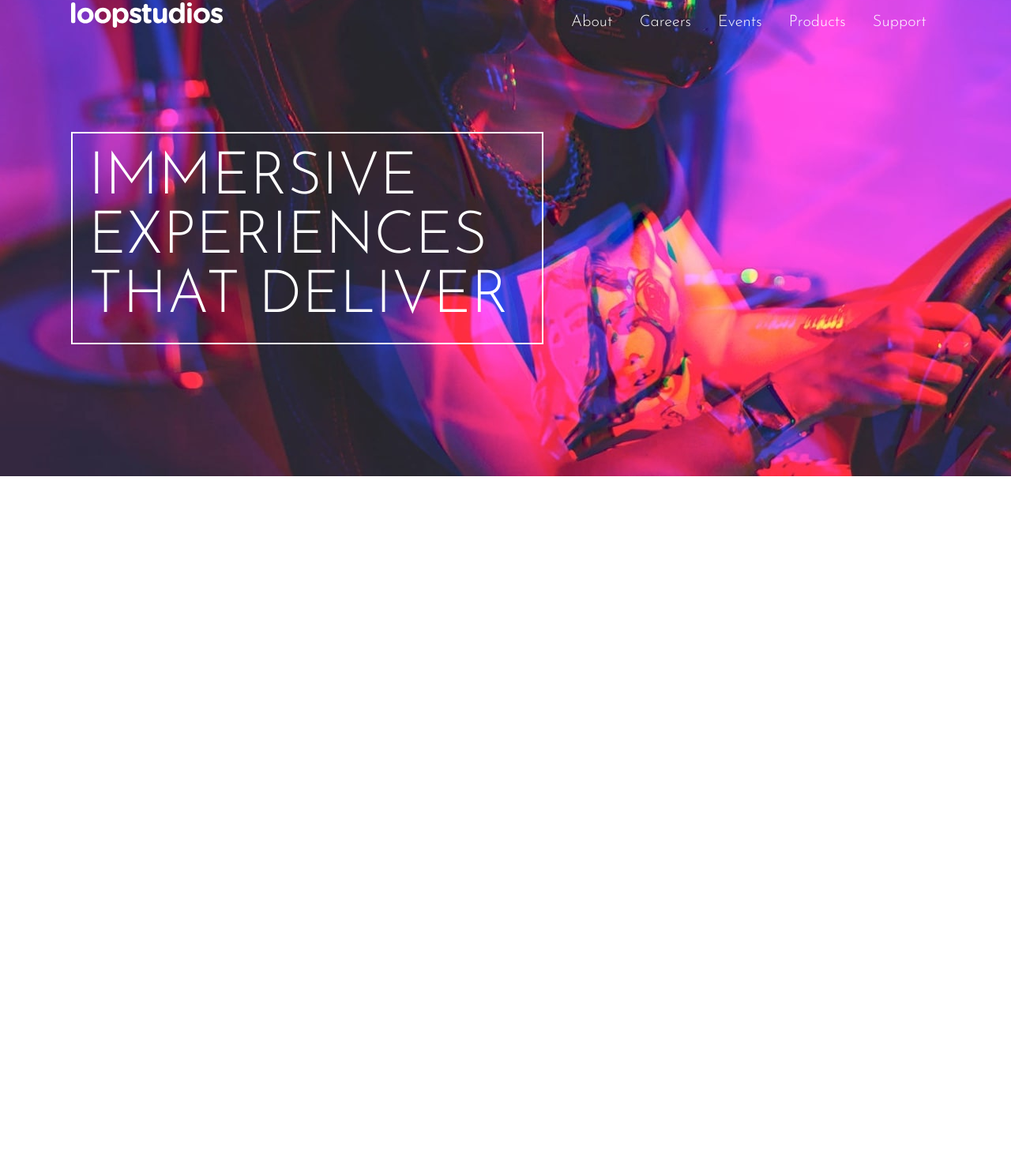
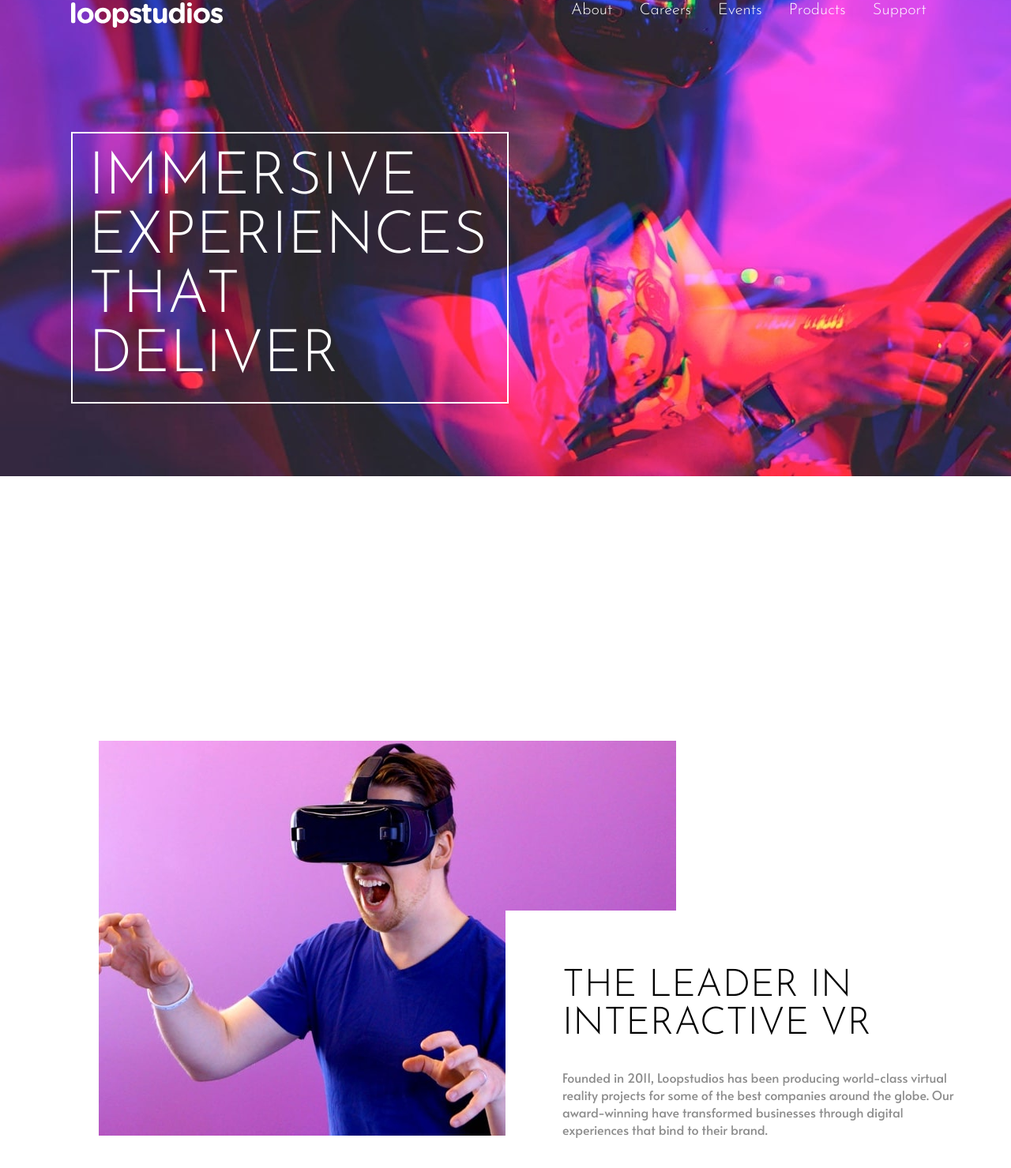
Before and after one commit to Abraao2501/Loopstudios-landing-page, a plain HTML site: page index.html in a window 1280 px wide. Shown: the part 47-1526 px from the top of the page at 79% size. Drawn offline with Linux system fonts and the light colour scheme.

Commit message:
Add second page

```diff
--- a/index.html
+++ b/index.html
@@ -47,19 +47,32 @@
       </nav>
 
     </header>
+    <main>
 
-    <main>
+      <div class="about">
+
+        <img src="/images/desktop/image-interactive.jpg" alt="man with virtual reality glasses" class="man-glasses">
+        <div class="about-container">
+
+          <article>
+
+            <h1>THE LEADER IN INTERACTIVE VR</h1>
+
+            <p>Founded in 2011, Loopstudios has been producing world-class virtual reality
+            projects for some of the best companies around the globe. Our award-winning
+            have transformed businesses through digital experiences that bind
+            to their brand.</p>
+
+          </article>
+
+        </div>
+
+      </div>
+
       <!--
-      The leader in interactive VR
+        Our creations
 
-      Founded in 2011, Loopstudios has been producing world-class virtual reality
-      projects for some of the best companies around the globe. Our award-winning
-      have transformed businesses through digital experiences that bind
-      to their brand.
-
-      Our creations
-
-      See all
+        See all
 
       Deep earth
       Night arcade
--- a/style.css
+++ b/style.css
@@ -1,9 +1,7 @@
-body,
-html {
+* {
     margin: 0;
     padding: 0;
-
-    font-size: 15px;
+    box-sizing: border-box;
 }
 
 /*All content*/
@@ -14,10 +12,16 @@ main {
     width: 100%;
     height: 100vh;
 }
-
+/*Useful variables*/
+:root {
+    --white:hsl(0, 0%, 100%);
+    --black:hsl(0, 0%, 0%);
+    --dark-gray:hsl(0, 0%, 55%);
+    --very-dark-gray:hsl(0, 0%, 41%);
+}
 /*HEADER*/
 header {
-    padding: 50px 90px 0 90px;
+    padding: 3.125rem 5.625rem 0 5.625rem;
     height: 100vh;
 
     background: url(/images/desktop/image-hero.jpg);
@@ -34,16 +38,16 @@ header {
 
 .imgLogo-titles h1 {
     width: 90%;
-    padding: 20px;
+    padding: 1.25rem;
     margin: 1.7em 0 0 0;
 
     font-family: 'Josefin Sans', sans-serif;
     font-weight: 300;
-    font-size: 75px;
+    font-size: 4.6875rem;
 
-    color: white;
+    color: var(--white);
 
-    border: solid white 2px;
+    border: solid var(--white) 2px;
 }
 nav {
     width: 50%;
@@ -63,17 +67,53 @@ nav ul.navigation-links li {
     align-items: center;
 
     font-family: 'Josefin Sans', sans-serif;
-    font-size: 20px;
+    font-size: 1.25rem;
 }
 nav ul li a {
     text-decoration: none;
-    color: white;
-
-    animation-name: underlineWhite;
+    color: var(--white);
 }
 nav ul li a:hover {
     transition-duration: 0.8s;
 
     text-decoration: underline;
-    font-size: 25px;
+    font-size: 1.5625rem;
 }
+
+/* ABOUT */
+.about {
+    width: 100%;
+    height: 100vh;
+
+    display: flex;
+    align-items: center;
+}
+.about img {
+    position: absolute;
+    left: 7.8rem;
+    margin-top: 4.4rem;
+}
+.about article {
+    position: absolute;
+    right: 0;
+
+
+    background-color: var(--white);
+
+    width: 40rem;
+    height: 20rem;
+
+    padding: 4.5rem 4.5rem 0 4.5rem;
+}
+.about article h1 {
+   font-family: 'Josefin Sans', sans-serif;
+   font-weight: 300;
+   font-size: 3rem;
+
+   margin: 0 0 2rem 0;
+}
+.about article p {
+    font-family: 'Alata', sans-serif;
+    font-size: 1rem;
+    color: var(--dark-gray);
+}
```
